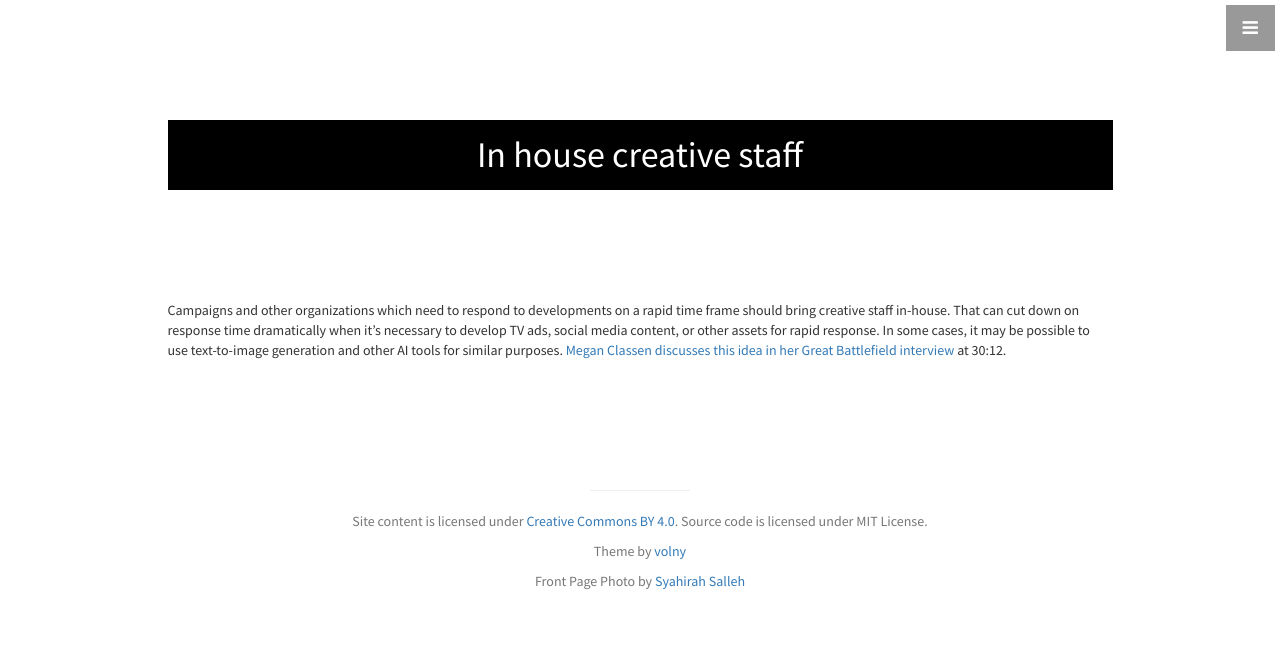
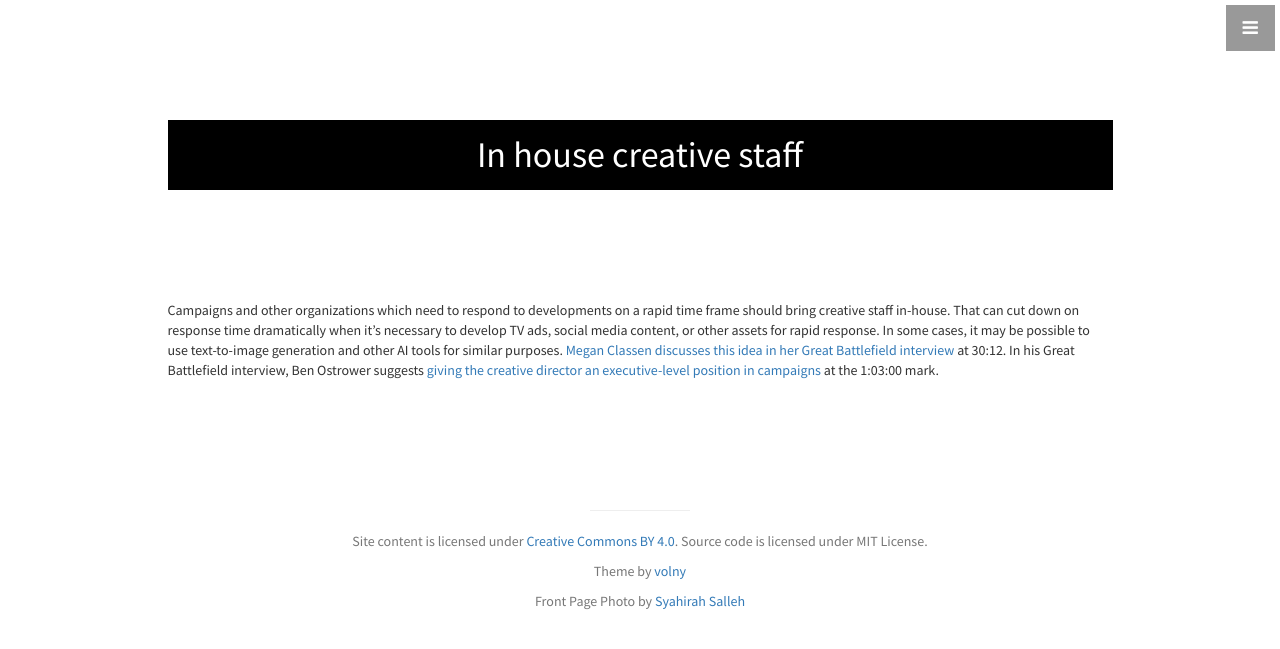
Before and after one commit to codehopelabs/codehopelabs.github.io, a Jekyll site: the page built from _ideas/inhouse-creative-staff.md, in a window 1280 px wide. Shown: the top 649 px of the page. Built offline with Jekyll 4.4.1, drawn with Linux system fonts in a browser that asks for light colours.

Commit message:
minor additions
Signed-off-by: Shai Sachs <shaisachs@gmail.com>

```diff
--- a/_ideas/inhouse-creative-staff.md
+++ b/_ideas/inhouse-creative-staff.md
@@ -2,4 +2,4 @@
 title: In house creative staff
 ---
 
-Campaigns and other organizations which need to respond to developments on a rapid time frame should bring creative staff in-house. That can cut down on response time dramatically when it's necessary to develop TV ads, social media content, or other assets for rapid response. In some cases, it may be possible to use text-to-image generation and other AI tools for similar purposes. [Megan Classen discusses this idea in her Great Battlefield interview](https://www.resistancedashboard.com/node/566) at 30:12.
+Campaigns and other organizations which need to respond to developments on a rapid time frame should bring creative staff in-house. That can cut down on response time dramatically when it's necessary to develop TV ads, social media content, or other assets for rapid response. In some cases, it may be possible to use text-to-image generation and other AI tools for similar purposes. [Megan Classen discusses this idea in her Great Battlefield interview](https://www.resistancedashboard.com/node/566) at 30:12. In his Great Battlefield interview, Ben Ostrower suggests [giving the creative director an executive-level position in campaigns](https://www.resistancedashboard.com/node/1014) at the 1:03:00 mark.
```
Also changed, not shown: _ideas/easy-access-to-benefits.md (+2 -0 lines), _ideas/infrastructure-endowment.md (+2 -0 lines).
